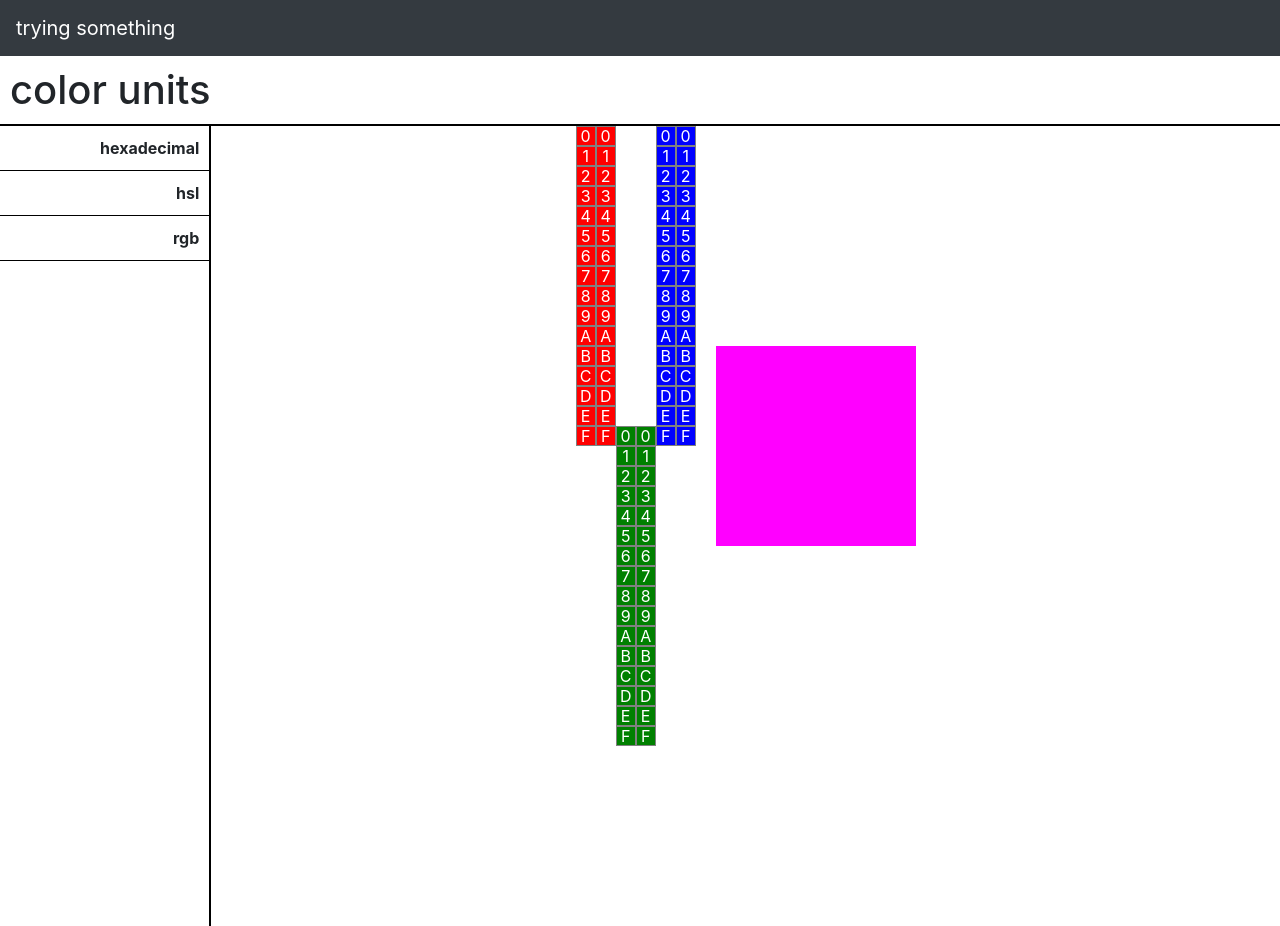
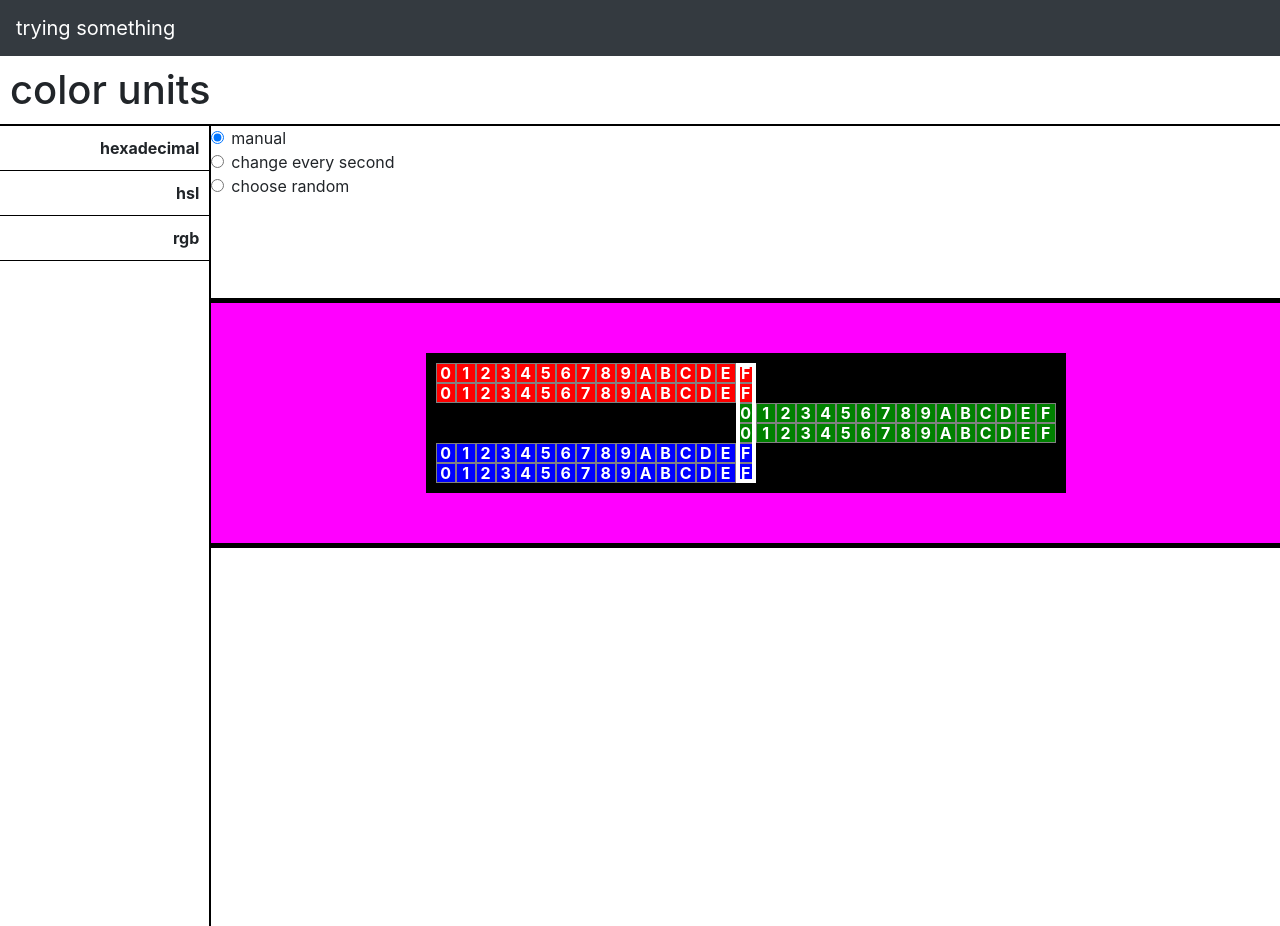
Before and after one commit to warpedpuppy/ts-frontend, a React (Create React App) app: page /css in a window 1280 px wide. Built offline with nearby package versions, Linux system fonts and the light colour scheme.

Commit message:
hex polish

```diff
--- a/src/pages/css/CSS.css
+++ b/src/pages/css/CSS.css
@@ -11,7 +11,6 @@
 .css-page-menu {
     height: 100vh;
     border-right: 2px solid black;
-    margin-right: 20px;
 }
 
 .css-page-menu div {
--- a/src/pages/css/color/hexidecimal/HexCreator.css
+++ b/src/pages/css/color/hexidecimal/HexCreator.css
@@ -1,4 +1,18 @@
 .hexidecimal-creator {
     display: flex;
+    flex-direction: column;
+    align-items: flex-end;
     position: relative;
+    background-color: black;
 }
+
+.hexidecimal-creator-inner {
+    position: relative;
+    margin: 10px;
+}
+
+.hexidecimal-window {
+    border: 4px solid white;
+    position: absolute;
+    z-index: 1;
+}
--- a/src/pages/css/color/hexidecimal/HexCreator.js
+++ b/src/pages/css/color/hexidecimal/HexCreator.js
@@ -5,12 +5,14 @@ export default class HexCreator extends Component {
 
 
   render() {
-    let windowStyle = {
-        height: `${this.props.windowStyle.boxSize}px`,
-        width: `${this.props.windowStyle.width}px`,
-      }
+
+    let containerStyle = {
+
+        width: `${this.props.backgroundWidth}px`
+    }
     return (
-      <div className="hexidecimal-creator">
+      <div className="hexidecimal-creator" style={containerStyle}>
+        <div className="hexidecimal-creator-inner">
           <div className="hexidecimal-window" style={this.props.windowStyle}></div>
           {
             this.props.currentHex.split('').map( (item, index) => {
@@ -23,6 +25,7 @@ export default class HexCreator extends Component {
                         color={['red', 'red', 'green', 'green', 'blue', 'blue'][index]} />
             })
           }
+          </div>
       </div>
     );
   }
--- a/src/pages/css/color/hexidecimal/HexPicker.css
+++ b/src/pages/css/color/hexidecimal/HexPicker.css
@@ -1,5 +1,6 @@
 .hex-picker {
     position: relative;
+    display: flex;
 }
 
 .hex-picker div {
@@ -10,6 +11,7 @@
     align-items: center;
     justify-content: center;
     cursor: pointer;
+    font-weight: bold;
 }
 
 .hex-picker div:hover {
--- a/src/pages/css/color/hexidecimal/HexPicker.js
+++ b/src/pages/css/color/hexidecimal/HexPicker.js
@@ -6,7 +6,6 @@ export default class HexPicker extends Component {
   }
 
   render() {
-    console.log(this.props.boxSize, this.state.arr.indexOf(this.props.currentHexValue))
     let topValue = this.props.boxSize * this.state.arr.indexOf(this.props.currentHexValue);
       let style = {
           width: `${this.props.boxSize}px`,
@@ -15,7 +14,7 @@ export default class HexPicker extends Component {
           backgroundColor: this.props.color
       }
       let style2 = {
-        top: `-${topValue}px`
+        left: `-${topValue}px`
       }
     return (
 
--- a/src/pages/css/color/hexidecimal/Hexidecimal.css
+++ b/src/pages/css/color/hexidecimal/Hexidecimal.css
@@ -1,24 +1,10 @@
-.hex-creator {
-    margin-top: 300px;
-}
-
-.hexidecimal-page .hex-creator {
+.hexidecimal-page .hex-creator-container {
     display: flex;
+    margin-top: 100px;
     width: 100%;
     justify-content: center;
+    border-top: 5px solid black;
+    border-bottom: 5px solid black;
+    padding: 50px;
+    transition: background-color 0.5s;
 }
-
-.hexidecimal-window {
-    width: 240px;
-    height: 40px;
-    border: 4px solid blue;
-    position: absolute;
-}
-
-.hexidecimal-color {
-    width: 200px;
-    height: 200px;
-    position: relative;
-    top: -100px;
-    margin: 20px;
-}
--- a/src/pages/css/color/hexidecimal/Hexidecimal.js
+++ b/src/pages/css/color/hexidecimal/Hexidecimal.js
@@ -2,18 +2,43 @@ import React, { Component } from 'react';
 import HexPicker from './HexPicker';
 import './Hexidecimal.css'
 import HexCreator from './HexCreator';
+import {Form, Button} from 'react-bootstrap'
 export default class Hexidecimal extends Component {
   state = {
     hex: "FF00FF",
-    boxSize: 20
+    boxSize: 20,
+    activeState: 'manual',
+    timerObject: undefined
   }
   clickHandler = (e, index, value, n) => {
+    if (this.state.activeState !== 'manual') return
     let val = index * this.state.boxSize;
-    e.target.parentElement.style.top = `-${val}px`;
+    e.target.parentElement.style.left = `-${val}px`;
     let arr = this.state.hex.split('')
     arr[parseInt(n, 10)] = value;
     let str = arr.join('')
     this.setState({hex: str})
+  }
+  change = (e) => {
+      if (e.target.value === 'random') {
+        this.chooseRandomHex();
+        clearInterval(this.state.timerObject)
+      } else if (e.target.value === 'change') {
+        let obj = setInterval(() => this.chooseRandomHex(), 1000)
+        this.setState({timerObject: obj})
+      } else {
+        clearInterval(this.state.timerObject)
+      }
+      this.setState({activeState: e.target.value})
+  }
+  chooseRandomHex = (e) => {
+    if (e) e.preventDefault();
+    let str = '0123456789ABCDEF';
+    let arr = [];
+    for (let i = 0; i < 6; i ++) {
+      arr.push(str.charAt(Math.floor(Math.random() * str.length)))
+    }
+     this.setState({hex:arr.join('')});
   }
   render() {
     let style = {
@@ -21,27 +46,57 @@ export default class Hexidecimal extends Component {
     }
 
     let width = 6 * this.state.boxSize;
+    let backgroundWidth = 32 * this.state.boxSize;
+
     let windowStyle = {
-      height: `${this.state.boxSize}px`,
-      width: `${width}px`,
+      height: `${width}px`,
+      width: `${this.state.boxSize}px`,
     }
+    const {activeState } = this.state;
 
     return (
       <div className="hexidecimal-page">
-        <div className="hex-creator" >
+        <Form>
+            <Form.Check
+            type='radio'
+            name='hex'
+            value='manual'
+            id='manual'
+            onChange={this.change}
+            checked={activeState === 'manual' ? 'checked' : ''}
+            label={`manual`} />
+
+            <Form.Check
+            type='radio'
+            name='hex'
+            value='change'
+            id='change'
+            onChange={this.change}
+            checked={activeState === 'change' ? 'checked' : ''}
+            label={`change every second`}
+            />
+
+            <Form.Check
+            type='radio'
+            name='hex'
+            id='random'
+            value='random'
+            onChange={this.change}
+            checked={activeState === 'random' ? 'checked' : ''}
+            label={`choose random`}
+            />
+            { this.state.activeState === 'random' ?   <Button onClick={this.chooseRandomHex} variant="outline-success">choose new random color</Button> : ''}
+        </Form>
+        <div  style={style} className="hex-creator-container">
           <HexCreator
+            backgroundWidth={backgroundWidth}
             currentHex={this.state.hex}
             windowStyle={windowStyle}
             boxSize={this.state.boxSize}
             clickHandler={this.clickHandler}
             />
-          <div style={style} className="hexidecimal-color"></div>
+
         </div>
-        {/* <div className="hex-comments">
-          <p>Hex is similar to RGB in that you are using three units: red, green and blue.  But with hex we are using base 16 to express it.</p>
-          <p>Hex codes are sometimes written in shorthand using three characters if the values are repeated. So "FF00FF" can become "F0F".</p>
-
-        </div> */}
       </div>
     );
   }
```
Also changed, not shown: 1 other file (tests, documents, lock files or other folders).
